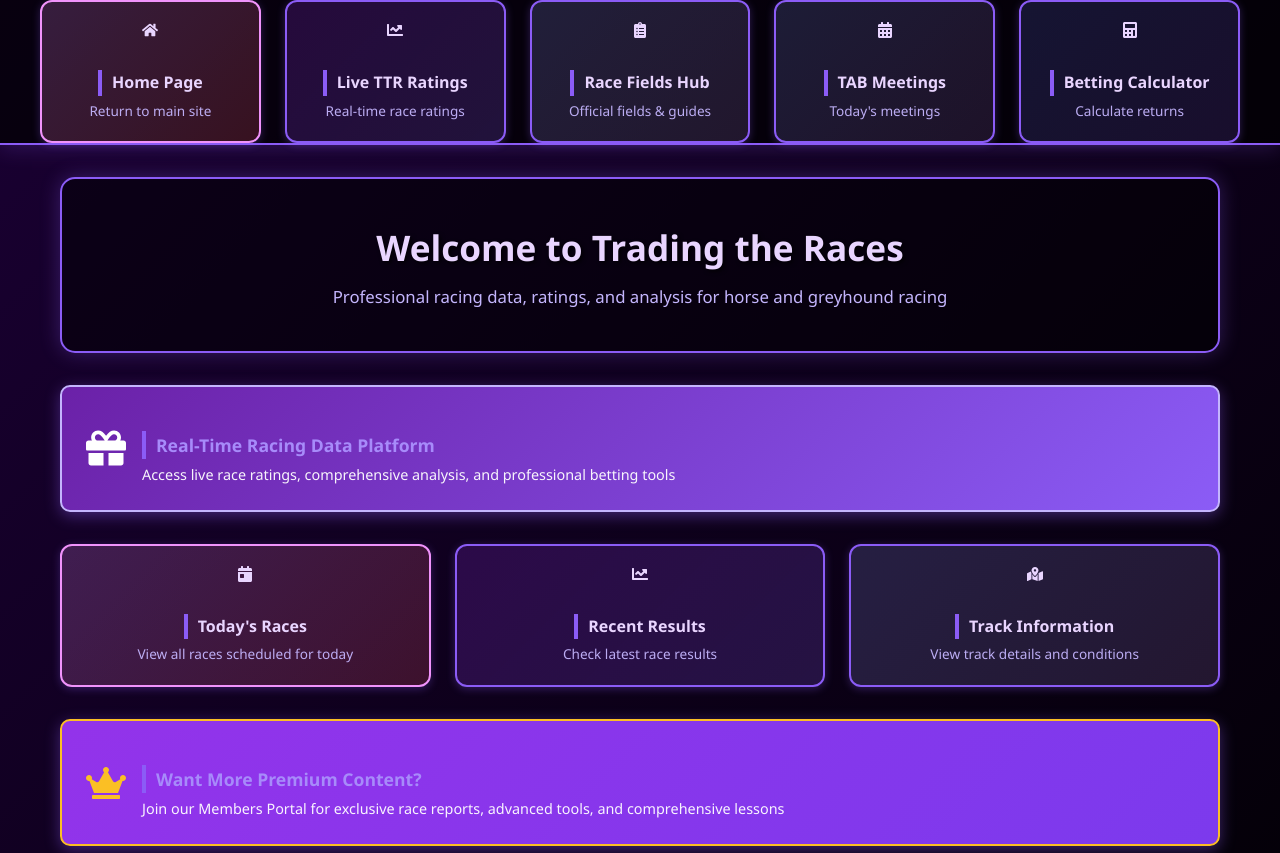
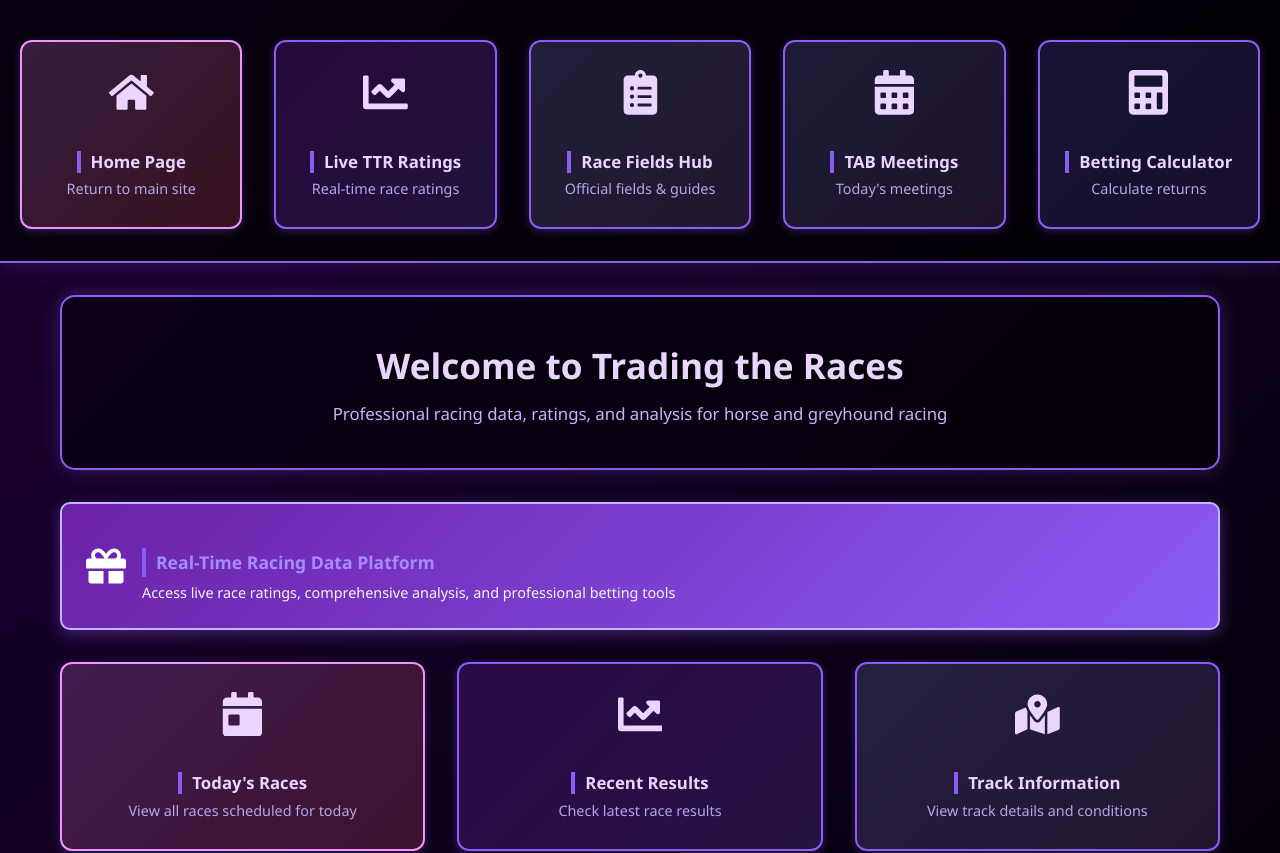
Before and after one commit to Gsid66/tradingtheraces-tech, a Next.js app: page / in a window 1280 px wide. Shown: the top 853 px of the page. Built offline with nearby package versions, Linux system fonts and the light colour scheme.

Commit message:
.env local addition

```diff
--- a/app/globals.css
+++ b/app/globals.css
@@ -28,24 +28,24 @@
 /* ==================== QUICK LINKS NAVIGATION (DARK) ==================== */
 .quick-links-section {
   background: rgba(0, 0, 0, 0.7);
-  padding: 2rem 20px 1. 5rem 20px;
+  padding: 2.5rem 20px 2rem 20px;
   border-bottom: 2px solid var(--purple-main);
   box-shadow: 0 4px 20px rgba(139, 92, 246, 0.2);
 }
 
 .quick-links-grid {
   display: grid;
-  grid-template-columns: repeat(auto-fit, minmax(180px, 1fr));
-  gap: 1.5rem;
-  max-width: 1200px;
+  grid-template-columns: repeat(auto-fit, minmax(200px, 1fr));
+  gap: 2rem;
+  max-width: 1400px;
   margin: 0 auto;
 }
 
 .quick-link-card {
   background: linear-gradient(135deg, rgba(107, 33, 168, 0.3), rgba(139, 92, 246, 0.2));
   border: 2px solid var(--purple-main);
-  padding: 1.25rem;
-  border-radius:  12px;
+  padding: 1.75rem 1.5rem;
+  border-radius: 12px;
   text-decoration: none;
   color: white;
   transition: all 0.3s ease;
@@ -55,6 +55,8 @@
   align-items: center;
   text-align: center;
   cursor: pointer;
+  min-height: 140px;
+  justify-content: center;
 }
 
 .quick-link-card:hover {
@@ -65,8 +67,8 @@
 }
 
 .quick-link-icon {
-  font-size: 2. 5rem;
-  margin-bottom: 0.75rem;
+  font-size: 2.8rem;
+  margin-bottom:  1rem;
   display: flex;
   align-items: center;
   justify-content: center;
@@ -74,16 +76,18 @@
 }
 
 .quick-link-card h3 {
-  font-size:  1rem;
-  margin-bottom: 0.25rem;
+  font-size: 1.05rem;
+  margin-bottom:  0.4rem;
   font-weight: 600;
   color: var(--purple-lighter);
+  line-height: 1.3;
 }
 
 .quick-link-card p {
-  font-size: 0.85rem;
-  opacity: 0.95;
+  font-size: 0.9rem;
+  opacity: 0.9;
   color: var(--purple-light);
+  line-height: 1.4;
 }
 
 /* PURPLE THEME VARIATIONS FOR DARK MODE */
```
